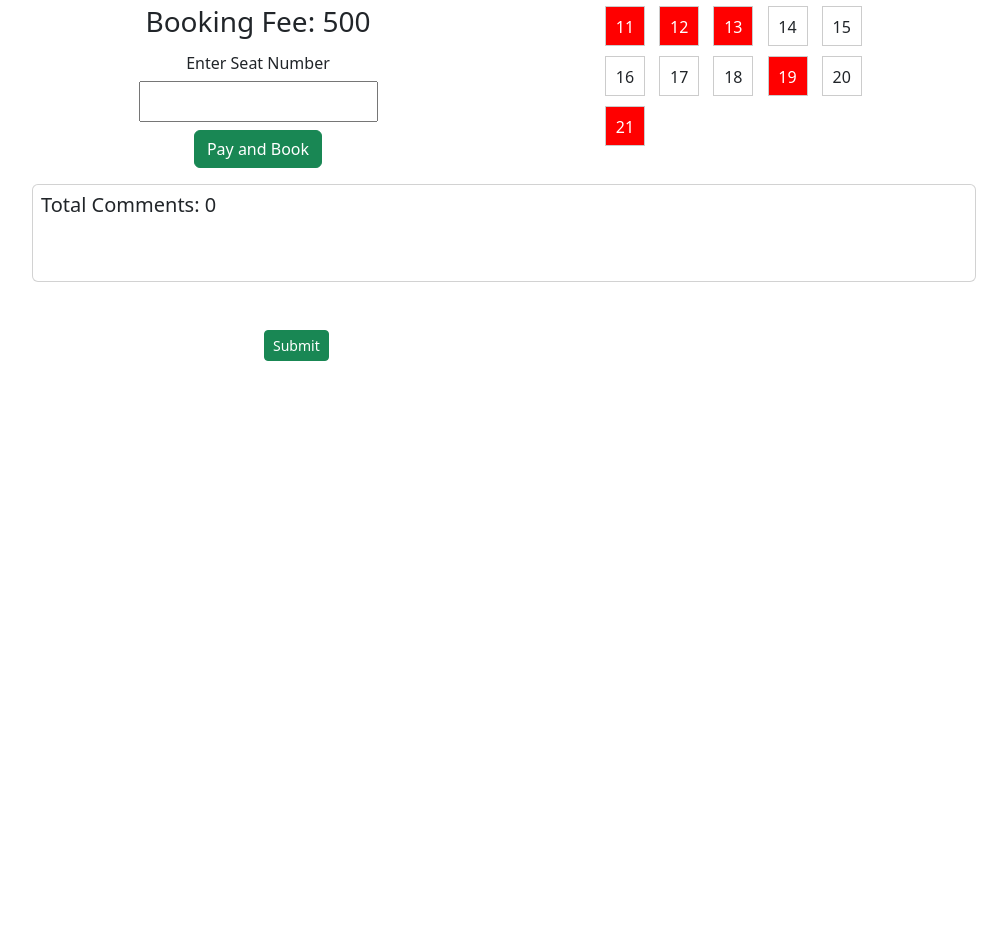
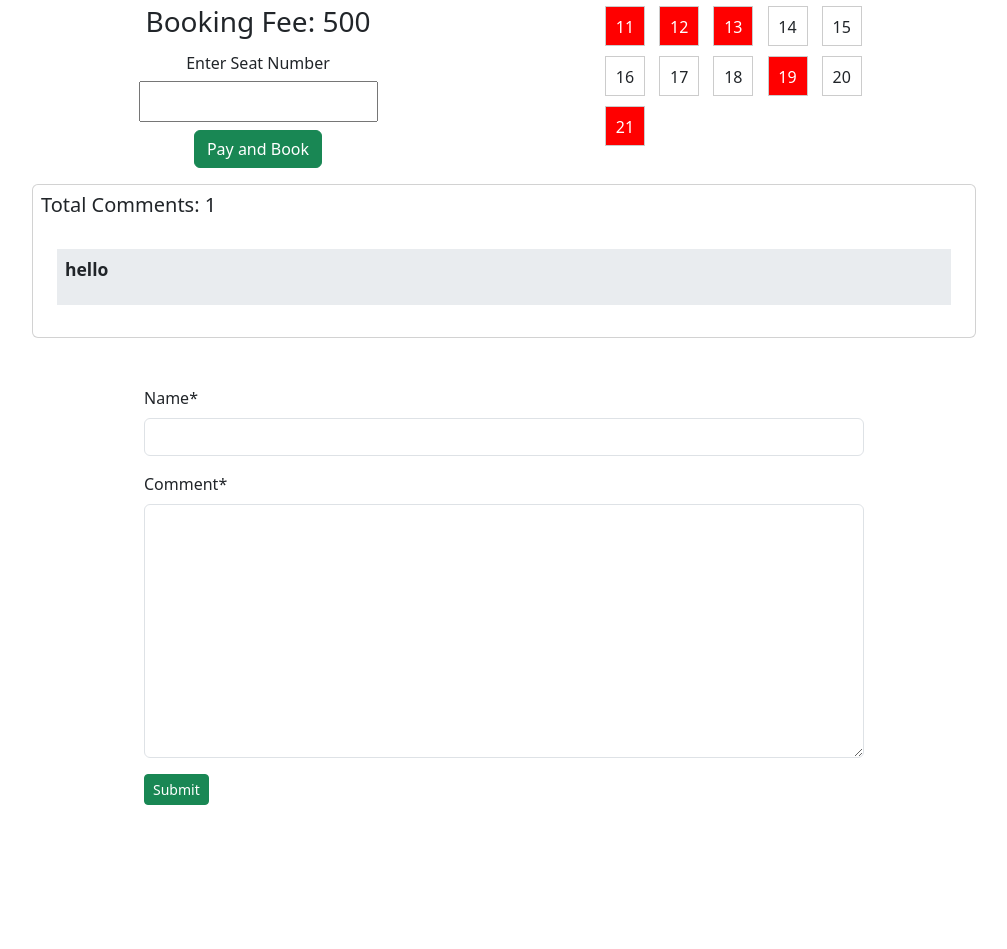
Before and after one commit to riduanul/ticket-booking-app, a Django app: page /train/train_details/1 in a window 1280 px wide. Shown: the part 261-1210 px from the top of the page, without its empty margins (136-1143 px from the left). Before the commit the page ends 622 px from the top, so only its background shows below. Run offline with Django 5.2, Linux system fonts and the light colour scheme; a user stored in the database is signed in; data comes from the database, SQL or seed files in the repository; both versions use the stored data as it was after the commit; some libraries are stand-ins or nearby versions.

Commit message:
comment section

```diff
--- a/passengers/views.py
+++ b/passengers/views.py
@@ -25,7 +25,7 @@ from django.http import Http404
 class SignupView(FormView):
     form_class = RegistrationForm
     template_name = 'registration.html'
-    success_url = reverse_lazy('home')
+    success_url = reverse_lazy('login')
 
     def form_valid(self, form):
         user = form.save()
--- a/trains/admin.py
+++ b/trains/admin.py
@@ -1,6 +1,7 @@
 from django.contrib import admin
-from .models import Train, Schedule, Booking
+from .models import Train, Schedule, Booking,Comment
 # Register your models here.
 admin.site.register(Train)
 admin.site.register(Schedule)
 admin.site.register(Booking)
+admin.site.register(Comment)
--- a/trains/templates/train_details.html
+++ b/trains/templates/train_details.html
@@ -1,6 +1,5 @@
 {% extends "base.html" %}
 {% block content %}
-{% load static %}
 {%load crispy_forms_tags%}
 <style>
   .seat {
@@ -62,7 +61,7 @@
       {% endif %}
     </div>
   </div>
-  <div class="card p-2 m-2">
+   <div class="card p-2 m-2">
     <h5> Total Comments: {{comments | length }}</p>
     <div class="card-body">
         {%for comment in comments%}
@@ -73,7 +72,7 @@
         {%endfor%}
     </div>
 </div>
-  <div class="w-50 mx-auto my-5">
+  <div class="w-75 mx-auto my-5">
     <form  method="POST">
       {% csrf_token %}
       {{comment_form | crispy }}
--- a/trains/views.py
+++ b/trains/views.py
@@ -36,16 +36,34 @@ class TrainDetails(LoginRequiredMixin, DetailView):
     template_name= 'train_details.html'
     context_object_name = 'train'
 
+    def post(self, request, *args, **kwargs):
+        comment_form = CommentForm(data = self.request.POST)
+        train = self.get_object()
+
+        if comment_form.is_valid():
+            new_comment = comment_form.save(commit=False)
+            new_comment.train = train
+            new_comment.save()
+            return redirect('details', pk = train.pk)
+        else:
+            messages.error(request, "invalid comment")
+        return self.get(request, *args, **kwargs)
+
     def get_context_data(self, **kwargs):
         context = super().get_context_data(**kwargs)
         train = self.object
         available_seats = range(1, train.available_seats + 1)
         booked_seats = Booking.objects.filter(train=train)
         booked_seat_numbers = [booking.booked_seat for booking in booked_seats]
+        comments = train.comments.all()
+        print(train, comments)
+        comment_form = CommentForm()
 
         context.update({
             'available_seats': available_seats,
             'booked_seat_numbers': booked_seat_numbers,
+            'comments':comments,
+            'comment_form' : comment_form
         })
 
         return context
@@ -59,48 +77,29 @@ class BookSeatView(LoginRequiredMixin, View):
         comment_form = CommentForm(data = self.request.POST)
         user_instance = Passenger.objects.get(user=request.user)
 
-        if  'booking_btn_submit' in request.POST:
-            if not seat_number:
-                messages.warning(request, "Please enter a seat number.")
-                return redirect('details', pk=train.pk)
 
-            if not seat_number.isdigit() or int(seat_number) not in range(1, train.available_seats + 1):
-                messages.warning(request, "Invalid Seat Number")
-                return redirect('details', pk=train.pk)
+        if not seat_number:
+            messages.warning(request, "Please enter a seat number.")
+            return redirect('details', pk=train.pk)
 
-            if Booking.objects.filter( train=train, booked_seat=seat_number).exists():
-                messages.warning(request, "Sorry Seat Already Booked")
-                return redirect('details', pk=train.pk)
+        if not seat_number.isdigit() or int(seat_number) not in range(1, train.available_seats + 1):
+            messages.warning(request, "Invalid Seat Number")
+            return redirect('details', pk=train.pk)
 
-            if train.ticket_price > user_instance.balance:
-                messages.warning(request, "Insufficient Balance")
-                return redirect('details', pk=train.pk)
+        if Booking.objects.filter( train=train, booked_seat=seat_number).exists():
+            messages.warning(request, "Sorry Seat Already Booked")
+            return redirect('details', pk=train.pk)
 
-            user_instance.balance -= train.ticket_price
-            user_instance.save()
+        if train.ticket_price > user_instance.balance:
+            messages.warning(request, "Insufficient Balance")
+            return redirect('details', pk=train.pk)
 
-            Booking.objects.create(user=user_instance, train=train, booked_seat=seat_number)
-            messages.success(request, "Successfully ticket has been booked!")
-            train.available_seats -= 1
-            train.save()
-        elif  'comment_btn_submit' in request.POST:
-            if comment_form.is_valid():
-                new_comment = comment_form.save(commit=False)
-                new_comment.train = train
-                new_comment.save()
-                return redirect('details', pk = train.pk)
-            else:
-                messages.error(request, "invalid comment form")
+        user_instance.balance -= train.ticket_price
+        user_instance.save()
+
+        Booking.objects.create(user=user_instance, train=train, booked_seat=seat_number)
+        messages.success(request, "Successfully ticket has been booked!")
+        train.available_seats -= 1
+        train.save()
+
         return redirect('details', pk=train.pk)
-
-    def get_context_data(self, **kwargs):
-        context = super().get_context_data(**kwargs)
-        train = get_object_or_404(Schedule, pk=self.kwargs.get('pk'))
-        comments = train.comments.all
-
-        comment_form = CommentForm()
-
-        context['train'] = train
-        context['comments'] = comments
-        context['comment_form'] = comment_form
-        return context
```
Also changed, not shown: db.sqlite3, trains/migrations/0002_comment.py (added).
